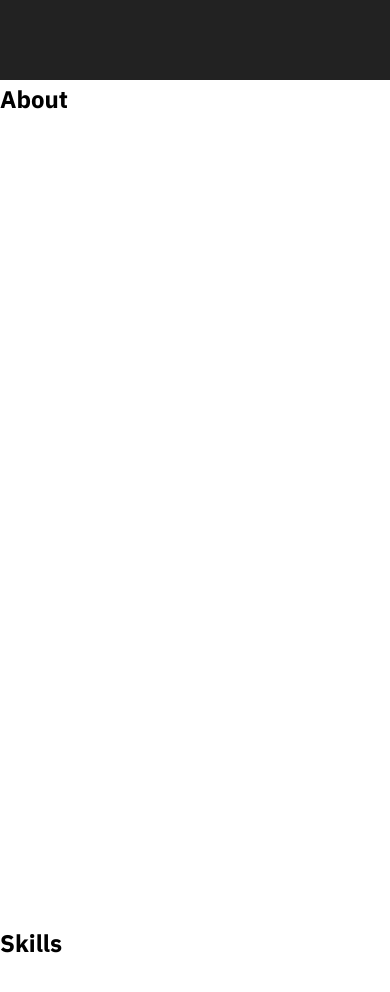
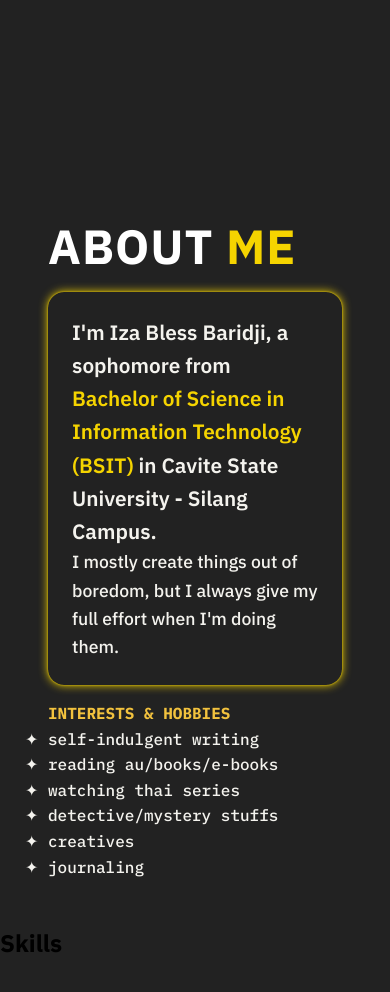
Before and after one commit to archibb/archibb4, a React (Vite) app: page / in a window 390 px wide. Shown: the part 820-1812 px from the top of the page. Built offline with nearby package versions, Linux system fonts and the light colour scheme; a web font is replaced by a local one.

Commit message:
feat(about): design static about section

```diff
--- a/src/components/About.jsx
+++ b/src/components/About.jsx
@@ -1,9 +1,51 @@
+import about from '../assets/about-profile.jpg'
+
 function About() {
     return (
         <section id="about" className="about section">
-            <h1>
-                About
-            </h1>
+            <div className="about-cont">
+
+                <div className="about-img-cont">
+                    <div className="about-img">
+                        <img src={about} alt="photo of iza bless" />
+                    </div>
+                </div>
+
+                <div className="about-all">
+                    <div className="about-head">
+
+                        <h2>
+                            ABOUT <span className="head-yellow"> ME </span>
+                        </h2>
+
+                    </div>
+
+                    <div className="about-desc-cont">
+                        <div className="about-desc">
+                            <p className="head-desc"> I'm Iza Bless Baridji, a sophomore from <span className="desc-yellow"> <br />
+                            Bachelor of Science in Information Technology
+                                    (BSIT) </span> in Cavite State University - Silang Campus. <br />
+                            </p>
+
+                            <p className="desc">
+                                I mostly create things out of boredom, but I always give my full effort when I'm doing them. <br />
+                            </p>
+                        </div>
+                    </div>
+
+                    <div className="personal-cont">
+                        <ul className="interests-list">
+                                <h4 style={{ color: 'rgba(242, 194, 62)'}}> INTERESTS & HOBBIES </h4>
+                            <li> self-indulgent writing </li>
+                            <li> reading au/books/e-books </li>
+                            <li> watching thai series </li>
+                            <li> detective/mystery stuffs </li>
+                            <li> creatives </li>
+                            <li> journaling </li>
+                        </ul>
+                    </div>
+                </div>
+            </div>
         </section>
     )
 }
--- a/src/styles/global.css
+++ b/src/styles/global.css
@@ -60,7 +60,9 @@ h1 {
 }
 
 .section {
-    min-height: 100vh
+    min-height: 100vh;
+    background-color: var(--charcoal);
+    box-sizing: border-box;
 }
 
 /*   SIDE NAVBAR   */
@@ -203,7 +205,7 @@ h1 {
         font-size: 0.80rem;
     }
 
-    /*SECTION*/
+    /*SECTION LOOK FOR MOBILE VIEW */
 
     .section {
         width: 100%;
@@ -217,9 +219,6 @@ h1 {
 
 /* HERO SECTION */
 
-.hero {
-    background-color: var(--charcoal);
-}
 .hero-cont {
     position: relative;
     container-type: inline-size;
@@ -356,12 +355,130 @@ h1 {
         height: auto;
         object-fit: contain;
         flex-shrink: 1;
-        border: 2px solid var(--yellow);
+        border: 2px solid var(--white);
         border-radius: 50%;
-        box-shadow:
-            0 0 5px var(--yellow),
-            0 0 10px var(--yellow),
-            0 0 30px rgba(242, 194, 62, 0.6);
-
     }
 }
+
+/*   ABOUT SECTION  */
+
+.about-cont {
+    container-type: inline-size;
+    display: grid;
+    grid-template-columns: 0.6fr 1.4fr;
+    align-items: center;
+    width: 100%;
+    aspect-ratio: 100/60;
+
+}
+
+.about-img {
+    margin: 0;
+    padding: 6.8cqw 2cqw 6.8cqw 7cqw;
+}
+
+.about-img img {
+    width: 100%;
+    object-fit: cover;
+    border-top: 1rem solid var(--yellow);
+    border-bottom: 3.5rem solid var(--yellow);
+    aspect-ratio: 3/4;
+}
+
+.about-all {
+    padding: 6.8cqw 7cqw 6.8cqw 2cqw;
+    font-size: 1.4cqw;
+}
+
+.about-head {
+    font-size: 4cqw;
+    letter-spacing: 0.3cqw;
+    color: var(--white);
+    padding-bottom: 2cqw;
+}
+
+.head-yellow {
+    color: var(--yellow);
+}
+
+.about-desc-cont {
+    background-color:transparent;
+    padding: 1.1em;
+    border-radius: 1.2cqw;
+    border: none;
+    box-shadow:
+        0 0 0.15cqw var(--yellow),
+        0 0 0.8cqw var(--yellow),
+        0 0 0 rgba(242, 194, 62, 0.6);
+}
+
+.head-desc {
+    font-size: 1em;
+    font-weight: 600;
+    font-family:var(--font-body);
+}
+
+.desc-yellow {
+    color: var(--yellow);
+}
+.desc {
+    font-size: 0.85em;
+    font-weight: 500;
+}
+
+.personal-cont {
+    padding: 1.1em;
+    font-family: var(--font-mono);
+    font-weight: 500;
+    font-size: inherit;
+}
+
+.interests-list li::marker {
+    content: "✦ ";
+}
+
+@media (max-width: 900px) {
+    .about {
+        padding: 3rem 1.5rem;
+    }
+
+    .about-cont {
+        padding-top: 1rem;
+        grid-template-columns: 1fr;
+    }
+
+    .about-img {
+        display: none;
+    }
+
+    .about-all {
+        width: 100%;
+        display: flex;
+        flex-direction: column;
+        font-size: 1rem;
+        padding: 4rem 1.5rem 3rem;
+    }
+
+    .about-head {
+        font-size: 2rem;
+    }
+
+    .about-desc-cont {
+        padding: 1.5rem;
+        border-radius: 1rem;
+        box-shadow: 0 0 2px var(--yellow),
+            0 0 10px var(--yellow);
+    }
+
+    .head-desc {
+        font-size: 1.3rem;
+    }
+
+    .desc {
+        font-size: 1.1rem;
+    }
+
+    .personal-cont {
+        padding: 1rem 0;
+    }
+}
```
Also changed, not shown: src/assets/about-profile.jpg (added).
